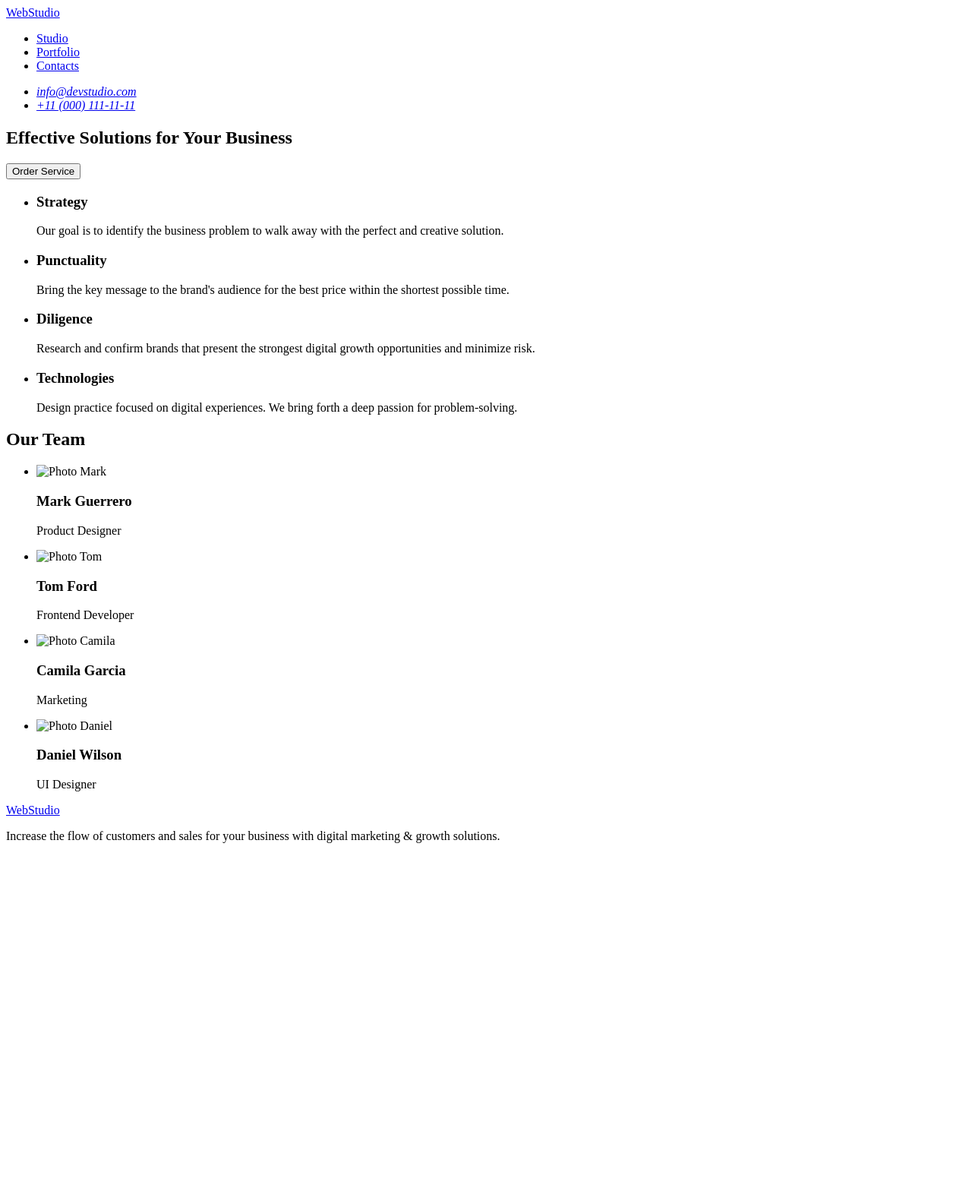
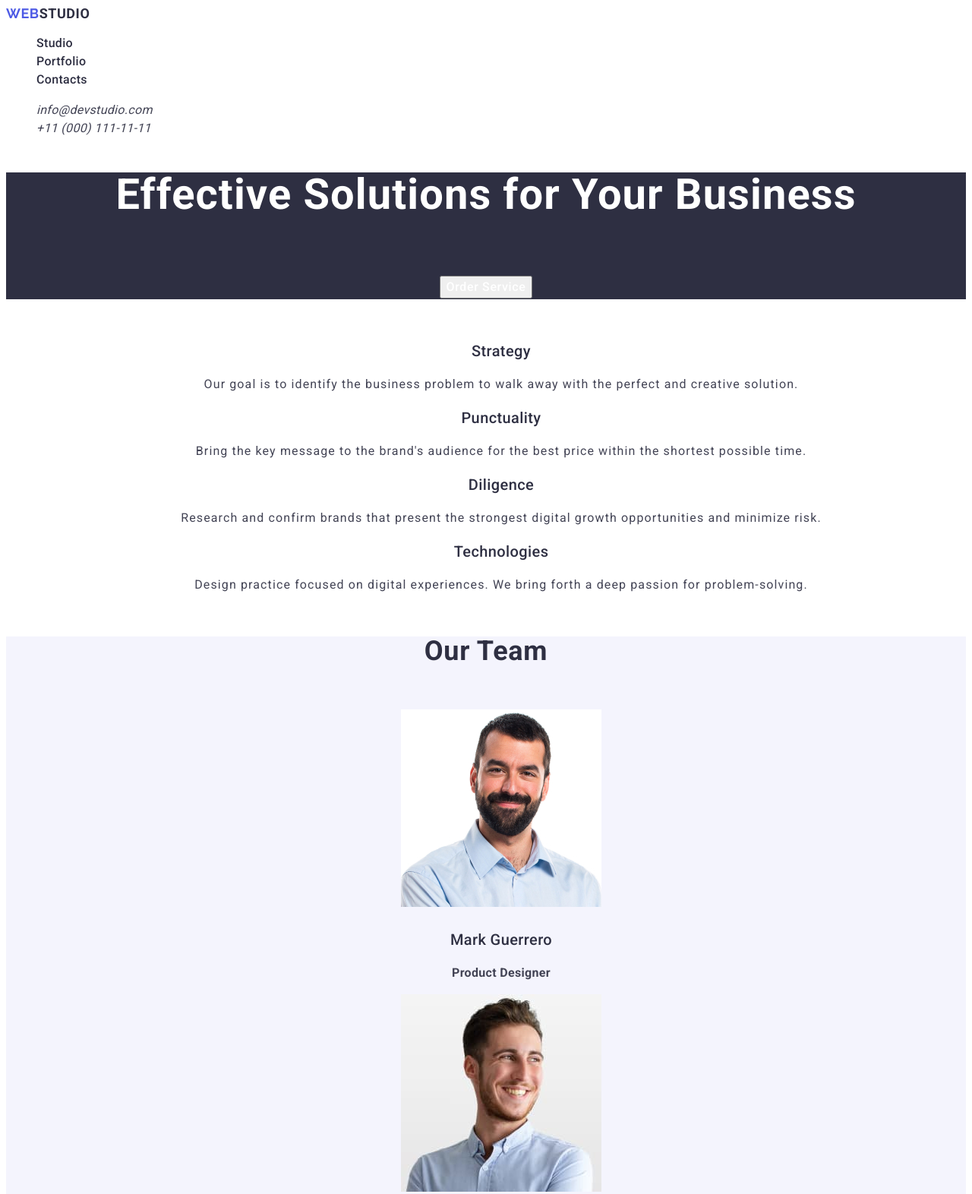
Before and after one commit to Olenasoloviva/goit-markup-hw-02, a plain HTML site: page index.html in a window 1280 px wide. Shown: the top 1572 px of the page at 76% size. Before the commit the page ends 1126 px from the top, so only its background shows below. Drawn offline with Linux system fonts and the light colour scheme.

Commit message:
2 modul from2

```diff
--- a/css/styles.css
+++ b/css/styles.css
@@ -0,0 +1,256 @@
+body {
+    font-family: 'Roboto', 'Raleway', sans-serif;
+    color: #FFFFFF;
+    background: #FFF;
+}
+
+a {
+    text-decoration: none;
+}
+
+ul {
+    list-style: none;
+}
+
+.link {
+    text-decoration: none;
+}
+
+.visually-hidden {
+    position: absolute;
+    width: 1px;
+    height: 1px;
+    margin: -1px;
+    border: 0;
+    padding: 0;
+
+    white-space: nowrap;
+    clip-path: inset(100%);
+    clip: rect(0 0 0 0);
+    overflow: hidden;
+  }
+
+/* -----------------Header--------------- */
+.header-logo {
+    color: var(--NAVY-BLUE, #2E2F42);
+    font-size: 18px;
+    font-weight: 700;
+    line-height: 1.16; /* 116.667% */
+    letter-spacing: 0.03em;
+    text-transform: uppercase;
+}
+
+.header-logo-web {
+    color: var(--IRIS, #4D5AE5);
+    font-family: Raleway;
+    font-size: 18px;
+    font-style: normal;
+    font-weight: 700;
+    line-height: 1.16; /* 116.667% */
+    letter-spacing: 0.03em;
+    text-transform: uppercase;
+}
+
+
+.header-menu-link {
+    color: var(--NAVY-BLUE, #2E2F42);
+    font-size: 16px;
+    font-weight: 500;
+    line-height: 1.5; /* 150% */
+    letter-spacing: 0.02em;
+}
+
+
+.header-menu-link:hover {
+    color: #4D5AE5;
+}
+
+.header-menu-link:focus {
+    color: #4D5AE5;
+}
+
+.header-menu-link:active {
+    color: #4D5AE5;
+}
+
+.header-address-link {
+    color: var(--SLATE, #434455);
+    font-size: 16px;
+    font-weight: 400;
+    line-height: 1.5; /* 150% */
+    letter-spacing: 0.02em;
+}
+/* ------------------/---------------- */
+
+/* -------------------Hero------------------ */
+.main {
+    color: var(--WHITE, #FFF);
+    text-align: center;
+    font-size: 56px;
+    font-weight: 700;
+    line-height: 60px; /* 107.143% */
+    letter-spacing: 1.12px;
+}
+
+.hero {
+    background: var(--NAVY-BLUE, #2E2F42);
+}
+
+.hero-title {
+    color: var(--WHITE, #FFF);
+    text-align: center;
+    font-size: 56px;
+    font-weight: 700;
+    line-height: 1.07; /* 107.143% */
+    letter-spacing: 0.02em;
+}
+
+.hero-buy-btn {
+    color: var(--WHITE, #FFF);
+    font-family: inherit;
+    font-size: 16px;
+    font-style: normal;
+    font-weight: 500;
+    line-height: 24px; /* 150% */
+    letter-spacing: 0.64px;
+    cursor: pointer;
+}
+/* ---------------/----------------- */
+/* ------------------Features----------- */
+.features {
+}
+
+.features-list {
+}
+
+.features-item {
+}
+
+.features-subtitle {
+    color: var(--NAVY-BLUE, #2E2F42);
+    font-size: 20px;
+    font-style: normal;
+    font-weight: 500;
+    line-height: 1.2; /* 120% */
+    letter-spacing: 0.02em;
+}
+.fearures-item-text {
+    color: var(--SLATE, #434455);
+    font-family: Roboto;
+    font-size: 16px;
+    font-style: normal;
+    font-weight: 400;
+    line-height: 1.5; /* 150% */
+    letter-spacing: 0.02;
+}
+/* ---------------/----------------- */
+/* --------------Taste--------------- */
+.taste {
+    background: var(--CLOUD, #F4F4FD);
+}
+
+.taste-title {
+    color: var(--NAVY-BLUE, #2E2F42);
+    text-align: center;
+    font-size: 36px;
+    font-weight: 700;
+    line-height: 1.11; /* 111.111% */
+    letter-spacing: 0.02em;
+    text-transform: capitalize;
+}
+
+.taste-list {
+}
+
+.taste-item {
+}
+
+.taste-subtitle {
+    color: var(--NAVY-BLUE, #2E2F42);
+    text-align: center;
+    font-size: 20px;
+    font-weight: 500;
+    line-height: 1.2; /* 120% */
+    letter-spacing: 0.02em;
+}
+
+.taste-text {
+    color: var(--SLATE, #434455);
+    font-size: 16px;
+    line-height: 1.5; /* 150% */
+    letter-spacing: 0.02em;
+}
+/* ---------------/----------------- */
+/* --------------Portfolio--------------- */
+.portfolio {
+}
+
+.portfolio-title {
+    color: var(--NAVY-BLUE, #2E2F42);
+    text-align: center;
+    font-size: 36px;
+    font-weight: 700;
+    line-height: 1.11; /* 111.111% */
+    letter-spacing: 0.02em;
+    text-transform: capitalize;
+}
+
+.portfolio-list {
+}
+
+.portfolio-item {
+}
+
+.portfolio-img {
+}
+
+.portfolio-subtitle {
+    color: var(--NAVY-BLUE, #2E2F42);
+    font-size: 20px;
+    font-weight: 500;
+    line-height: 1.2; /* 120% */
+    letter-spacing: 0.02em;
+}
+
+.portfolio-text{
+    color: var(--SLATE, #434455);
+    font-size: 16px;
+    font-weight: 400;
+    line-height: 1.5; /* 150% */
+    letter-spacing: 0.02em;
+}
+/* ---------------/----------------- */
+/* --------------Footer--------------- */
+.footer {
+    background: var(--NAVY-BLUE, #2E2F42);
+}
+
+.footer-logo-web{
+    color: var(--IRIS, #4D5AE5);
+font-family: Raleway;
+font-size: 18px;
+font-weight: 700;
+line-height: 1.16; /* 116.667% */
+letter-spacing: 0.03em;
+text-transform: uppercase;
+}
+
+.footer-logo {
+    color: var(--CLOUD, #F4F4FD);
+font-family: Raleway;
+font-size: 18px;
+font-style: normal;
+font-weight: 700;
+line-height: 1.16; /* 116.667% */
+letter-spacing: 0.03em;
+text-transform: uppercase;
+}
+
+
+.footer-text {
+    color: var(--CLOUD, #F4F4FD);
+    font-size: 16px;
+    font-weight: 400;
+    line-height: 1.5; /* 150% */
+    letter-spacing: 0.02em;
+}
--- a/index.html
+++ b/index.html
@@ -3,95 +3,131 @@
 <head>
     <meta charset="UTF-8">
     <meta name="viewport" content="width=device-width, initial-scale=1.0">
-    <title>WebStudio</title>
+    <link rel="preconnect" href="https://fonts.googleapis.com">
+    <link rel="preconnect" href="https://fonts.gstatic.com" crossorigin>
+    <link href="https://fonts.googleapis.com/css2?family=Raleway:wght@700&family=Roboto:wght@400;500;700&display=swap" rel="stylesheet">
+    <title>Webstudio</title>
     <link rel="stylesheet" href="./css/styles.css" />
 </head>
 <body>
-<header>
-          <nav>
-             <a href="./index.html">WebStudio</a>
+<header class="header">
+          <nav class="header-navigation">
+             <a class="header-logo" href="./index.html"><span class="header-logo-web">Web</span>Studio</a>
 
-             <ul>
-                <li><a href="studio">Studio</a></li>
-                <li><a href="portfolio">Portfolio</a></li>
-                <li><a href="contacts">Contacts</a></li>
+             <ul class="header-menu-list">
+                <li class="header-menu-item"><a href="studio" class="header-menu-link">Studio</a></li>
+                <li class="header-menu-item"><a href="portfolio" class="header-menu-link">Portfolio</a></li>
+                <li class="header-menu-item"><a href="contacts" class="header-menu-link">Contacts</a></li>
              </ul>
 
           </nav>
-            <address>
-                  <ul>
-                    <li>
-                      <a href="mailto:info@devstudio.com">info@devstudio.com</a><br />
+            <address class="header-address">
+                  <ul class="header-address-list">
+                    <li class="header-address-item">
+                      <a href="mailto:info@devstudio.com" class="header-address-link">info@devstudio.com</a><br />
                     </li>
-                    <li>
-                      <a href="tel:+110001111111">+11 (000) 111-11-11</a>
+                    <li class="header-address-item">
+                      <a href="tel:+110001111111" class="header-address-link">+11 (000) 111-11-11</a>
                     </li>
                   </ul>
               </address>
 
 </header>
 
-<main>
-    <section>
-     <h1>Effective Solutions
+<main class="main">
+    <section class="hero">
+     <h1 class="hero-title">Effective Solutions
           for Your Business
      </h1>
-    <button type="button">Order Service</button>
+    <button type="button" class="hero-buy-btn">Order Service</button>
   </section>
-
-   <section>
+   <section class="features">
     <h2 hidden>Proba</h2>
-    <ul>
-     <li>
-       <h3>Strategy</h3>
-       <p>Our goal is to identify the business
+    <ul class="features-list">
+     <li class="features-item">
+       <h3 class="features-subtitle">Strategy</h3>
+       <p class="fearures-item-text">Our goal is to identify the business
         problem to walk away with the perfect and creative solution.
        </p>
      </li>
-     <li>
-       <h3>Punctuality</h3>
-       <p>Bring the key message to the brand's audience for the best price within the shortest possible time.</p>
+     <li class="features-item">
+       <h3 class="features-subtitle">Punctuality</h3>
+       <p class="fearures-item-text">Bring the key message to the brand's audience for the best price within the shortest possible time.</p>
      </li>
      <li>
-       <h3>Diligence</h3>
-       <p>Research and confirm brands that present the strongest digital growth opportunities and minimize risk.</p>
+       <h3 class="features-subtitle">Diligence</h3>
+       <p class="fearures-item-text">Research and confirm brands that present the strongest digital growth opportunities and minimize risk.</p>
      </li>
-     <li>
-       <h3>Technologies</h3>
-       <p>Design practice focused on digital experiences. We bring forth a deep passion for problem-solving.</p>
+     <li class="features-item">
+       <h3 class="features-subtitle">Technologies</h3>
+       <p class="fearures-item-text">Design practice focused on digital experiences. We bring forth a deep passion for problem-solving.</p>
      </li>
     </ul>
    </section>
-
-           <section>
-             <h2>Our Team</h2>
-             <ul>
-              <li>
-                <img src="./images/1-img.jpg" alt="Photo Mark" width="264" height="260">
-                <h3>Mark Guerrero</h3>
-                <p>Product Designer</p>
+           <section class="taste">
+             <h2 class="taste-title">Our Team</h2>
+             <ul class="taste-list">
+              <li class="taste-item">
+                <img src="./images/1-img.jpg" alt="Photo Mark" width="264" height="260" class="taste-img">
+                <h3 class="taste-subtitle">Mark Guerrero</h3>
+                <p class="taste-text">Product Designer</p>
               </li>
-              <li>
-                <img src="./images/2-img.jpg" alt="Photo Tom" width="264" height="260">
-                <h3>Tom Ford</h3>
-                <p>Frontend Developer</p>
+              <li class="taste-item">
+                <img src="./images/2-img.jpg" alt="Photo Tom" width="264" height="260" class="taste-img">
+                <h3 class="taste-subtitle">Tom Ford</h3>
+                <p class="taste-text">Frontend Developer</p>
               </li>
-              <li>
-                <img src="./images/3-img.jpg" alt="Photo Camila" width="264" height="260">
-                <h3>Camila Garcia</h3>
-                <p>Marketing</p>
+              <li class="taste-item">
+                <img src="./images/3-img.jpg" alt="Photo Camila" width="264" height="260" class="taste-img">
+                <h3 class="taste-subtitle">Camila Garcia</h3>
+                <p class="taste-text">Marketing</p>
               </li>
-              <li>
-                <img src="./images/4-img.jpg" alt="Photo Daniel" width="264" height="260">
-                <h3>Daniel Wilson</h3>
-                <p>UI Designer</p>
+              <li class="taste-item">
+                <img src="./images/4-img.jpg" alt="Photo Daniel" width="264" height="260" class="taste-img">
+                <h3 class="taste-subtitle">Daniel Wilson</h3>
+                <p class="taste-text">UI Designer</p>
               </li>
              </ul>
   </section>
+  <section class="portfolio">
+    <h2 class="portfolio-title">Our Portfolio</h2>
+    <ul class="portfolio-list">
+      <li class="portfolio-item">
+        <img src="./images/img.jpg" alt="Photo Banking App" width="360" height="300" class="portfolio-img">
+        <h3 class="portfolio-subtitle">Banking App</h3>
+        <p class="portfolio-text">App</p>
+      </li>
+      <li class="portfolio-item">
+        <img src="./images/img-2.jpg" alt="Photo Cashless Payment" width="360" height="300" class="portfolio-img">
+        <h3 class="portfolio-subtitle">Cashless Payment</h3>
+        <p class="portfolio-text">Marketing</p>
+      </li>
+      <li class="portfolio-item">
+        <img src="./images/img-3.jpg" alt="Photo Meditation App"width="360" height="300" class="portfolio-img">
+        <h3 class="portfolio-subtitle">Meditation App</h3>
+        <p class="portfolio-text">App</p>
+      </li class="portfolio-item">
+      <li>
+        <img src="./images/img-4.jpg" alt="Photo Taxi Service"width="360" height="300" class="portfolio-img">
+        <h3 class="portfolio-subtitle">Taxi Service</h3>
+        <p class="portfolio-text">Marketing</p>
+      </li class="portfolio-item">
+      <li>
+        <img src="./images/img-5.jpg" alt="Photo Screen Illustrations"width="360" height="300" class="portfolio-img">
+        <h3 class="portfolio-subtitle">Screen Illustrations</h3>
+        <p class="portfolio-text">Design</p>
+      </li>
+      <li class="portfolio-item">
+        <img src="./images/img-6.jpg" alt="Photo Online Courses"width="360" height="300" class="portfolio-img">
+        <h3 class="portfolio-subtitle">Online Courses</h3>
+        <p class="portfolio-text">Marketing</p>
+      </li>
+    </ul>
+  </section>
 </main>
-<footer>
-    <a href="./index.html">WebStudio</a>
-<p>Increase the flow of customers and sales for your business with digital marketing & growth solutions.</p>
+<footer class="footer">
+  <a class="footer-logo" href="./index.html"><span class="footer-logo-web" class="footer-navigation-link">Web</span>Studio</a>
+<p class="footer-text">Increase the flow of customers and sales for your business with digital marketing & growth solutions.</p>
 </footer>
 </body>
 </html>
```
Also changed, not shown: images/1-img.jpg (added), images/2-img.jpg (added), images/3-img.jpg (added), images/4-img.jpg (added), 1 other file.
